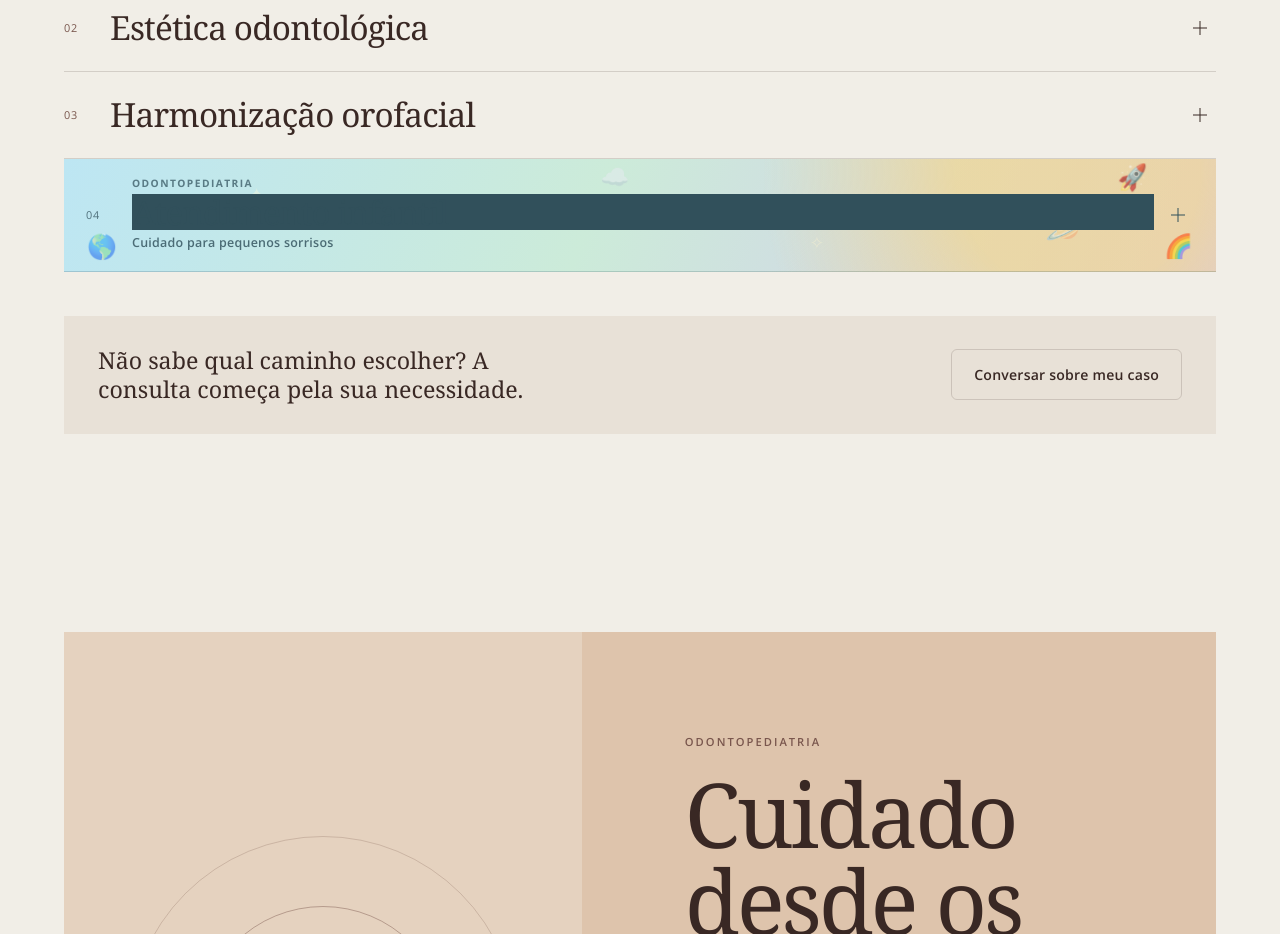
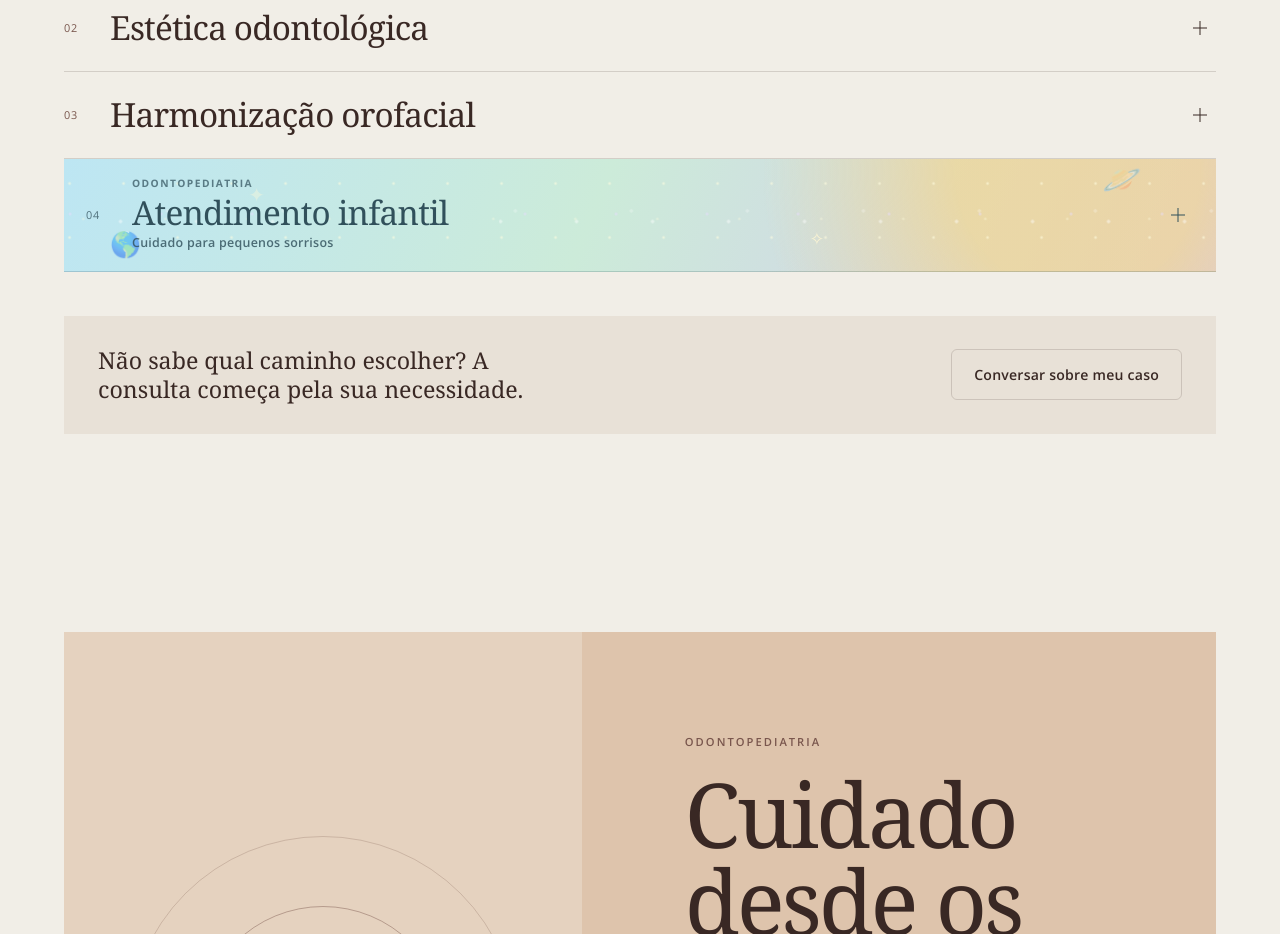
Before and after one commit to MarcusZuim/haven-clinic-landing, a React (Vite) app in the folder website/: page / in a window 1280 px wide. Shown: the part 2820-3754 px from the top of the page. Built offline with nearby package versions, Linux system fonts and the light colour scheme.

Commit message:
Refine pediatric galaxy animation QA artifacts

```diff
--- a/website/src/components/sections/Treatments.tsx
+++ b/website/src/components/sections/Treatments.tsx
@@ -185,8 +185,8 @@ function PediatricDecorations() {
       <span className="pediatric-decoration pediatric-decoration--planet-two">🌎</span>
       <span className="pediatric-decoration pediatric-decoration--star-one">✦</span>
       <span className="pediatric-decoration pediatric-decoration--star-two">✧</span>
-      <span className="pediatric-decoration pediatric-decoration--cloud">☁️</span>
-      <span className="pediatric-decoration pediatric-decoration--rainbow">🌈</span>
+      <span className="pediatric-decoration pediatric-decoration--comet">☄️</span>
+      <span className="pediatric-decoration pediatric-decoration--asteroid">🪨</span>
     </div>
   );
 }
--- a/website/src/styles/global.css
+++ b/website/src/styles/global.css
@@ -708,6 +708,7 @@ blockquote {
 .treatment-group--pediatric {
   position: relative;
   isolation: isolate;
+  container-type: inline-size;
   overflow: hidden;
   border-color: color-mix(in srgb, var(--color-pediatric-ink) 22%, transparent);
   color: var(--color-pediatric-ink);
@@ -719,7 +720,7 @@ blockquote {
 .treatment-group--pediatric .treatment-group__heading,
 .treatment-group--pediatric .treatment-group__panel {
   position: relative;
-  z-index: 1;
+  z-index: 2;
 }
 
 .treatment-group--pediatric .treatment-group__trigger {
@@ -732,10 +733,13 @@ blockquote {
   color: color-mix(in srgb, var(--color-pediatric-ink) 78%, transparent);
 }
 
-.treatment-group--pediatric .treatment-group__title,
+.treatment-group--pediatric .treatment-group__title {
+  color: var(--color-pediatric-ink);
+  background: transparent;
+}
+
 .treatment-group--pediatric .treatment-group__toggle::before,
 .treatment-group--pediatric .treatment-group__toggle::after {
-  color: var(--color-pediatric-ink);
   background-color: var(--color-pediatric-ink);
 }
 
@@ -809,10 +813,32 @@ blockquote {
 .pediatric-decorations {
   position: absolute;
   inset: 0;
-  z-index: -1;
+  z-index: 0;
   overflow: hidden;
   pointer-events: none;
   user-select: none;
+}
+
+.pediatric-decorations::before,
+.pediatric-decorations::after {
+  position: absolute;
+  inset: -10%;
+  content: "";
+  opacity: 0.48;
+  background-image:
+    radial-gradient(circle, rgba(255, 253, 224, 0.92) 0 1px, transparent 1.8px),
+    radial-gradient(circle, rgba(255, 255, 255, 0.72) 0 1.4px, transparent 2.1px),
+    radial-gradient(circle, rgba(231, 219, 255, 0.8) 0 1px, transparent 1.7px);
+  background-position: 0 0, 18px 27px, 36px 12px;
+  background-size: 54px 54px, 76px 76px, 91px 91px;
+  animation: pediatric-star-field-one 22s linear -6s infinite;
+}
+
+.pediatric-decorations::after {
+  opacity: 0.3;
+  background-position: 12px 33px, 45px 8px, 18px 62px;
+  background-size: 82px 82px, 116px 116px, 143px 143px;
+  animation: pediatric-star-field-two 28s linear -14s infinite;
 }
 
 .pediatric-decoration {
@@ -823,24 +849,24 @@ blockquote {
 }
 
 .pediatric-decoration--rocket {
-  top: 14px;
-  right: 5%;
+  bottom: -40px;
+  left: -28px;
+  font-size: 1.7rem;
+  animation: pediatric-rocket 10s linear -2s infinite;
+}
+
+.pediatric-decoration--planet-one {
+  top: 12%;
+  right: 6%;
+  font-size: 2rem;
+  animation: pediatric-planet-orbit 16s ease-in-out -7s infinite;
+}
+
+.pediatric-decoration--planet-two {
+  bottom: 13%;
+  left: 4%;
   font-size: 1.55rem;
-  animation: pediatric-rocket 15s ease-in-out infinite;
-}
-
-.pediatric-decoration--planet-one {
-  top: 48%;
-  right: 11%;
-  font-size: 2.2rem;
-  animation: pediatric-float 18s ease-in-out -5s infinite;
-}
-
-.pediatric-decoration--planet-two {
-  bottom: 12%;
-  left: 2%;
-  font-size: 1.5rem;
-  animation: pediatric-float 20s ease-in-out -9s infinite reverse;
+  animation: pediatric-planet-float 19s ease-in-out -12s infinite;
 }
 
 .pediatric-decoration--star-one {
@@ -859,28 +885,42 @@ blockquote {
   animation: pediatric-twinkle 13s ease-in-out -7s infinite;
 }
 
-.pediatric-decoration--cloud {
-  top: 3%;
-  left: 46%;
-  font-size: 1.45rem;
-  animation: pediatric-cloud 22s ease-in-out -8s infinite;
-}
-
-.pediatric-decoration--rainbow {
-  right: 2%;
-  bottom: 7%;
-  font-size: 1.45rem;
-  animation: pediatric-float 17s ease-in-out -4s infinite;
+.pediatric-decoration--comet {
+  top: 18%;
+  left: -10%;
+  font-size: 1.2rem;
+  opacity: 0.5;
+  animation: pediatric-comet-one 12s linear -4s infinite;
+}
+
+.pediatric-decoration--asteroid {
+  right: -9%;
+  bottom: 20%;
+  font-size: 1rem;
+  opacity: 0.48;
+  animation: pediatric-asteroid-two 14s linear -9s infinite;
 }
 
 @keyframes pediatric-rocket {
-  0%, 100% { opacity: 0.5; transform: translate3d(0, 8px, 0) rotate(-9deg); }
-  50% { opacity: 0.7; transform: translate3d(-10px, -9px, 0) rotate(-4deg); }
-}
-
-@keyframes pediatric-float {
-  0%, 100% { opacity: 0.43; transform: translate3d(0, 5px, 0); }
-  50% { opacity: 0.68; transform: translate3d(0, -8px, 0); }
+  0% { opacity: 0; transform: translate3d(0, 0, 0) rotate(-32deg); }
+  9% { opacity: 0.76; transform: translate3d(10cqw, -4px, 0) rotate(-30deg); }
+  38% { opacity: 0.78; transform: translate3d(43cqw, -18px, 0) rotate(-22deg); }
+  66% { opacity: 0.76; transform: translate3d(76cqw, -72px, 0) rotate(-36deg); }
+  90% { opacity: 0.68; transform: translate3d(106cqw, -144px, 0) rotate(-42deg); }
+  100% { opacity: 0; transform: translate3d(120cqw, -178px, 0) rotate(-42deg); }
+}
+
+@keyframes pediatric-planet-orbit {
+  0%, 100% { opacity: 0.5; transform: translate3d(0, 0, 0) rotate(-8deg); }
+  25% { opacity: 0.68; transform: translate3d(-18px, 14px, 0) rotate(4deg); }
+  50% { opacity: 0.62; transform: translate3d(-28px, -8px, 0) rotate(10deg); }
+  75% { opacity: 0.7; transform: translate3d(-10px, -18px, 0) rotate(2deg); }
+}
+
+@keyframes pediatric-planet-float {
+  0%, 100% { opacity: 0.48; transform: translate3d(0, 0, 0) rotate(0); }
+  30% { opacity: 0.66; transform: translate3d(18px, -22px, 0) rotate(-8deg); }
+  60% { opacity: 0.62; transform: translate3d(28px, 10px, 0) rotate(7deg); }
 }
 
 @keyframes pediatric-twinkle {
@@ -888,9 +928,28 @@ blockquote {
   50% { opacity: 0.86; transform: translate3d(0, -4px, 0); }
 }
 
-@keyframes pediatric-cloud {
-  0%, 100% { opacity: 0.36; transform: translate3d(-3px, 0, 0); }
-  50% { opacity: 0.62; transform: translate3d(8px, 4px, 0); }
+@keyframes pediatric-comet-one {
+  0% { opacity: 0; transform: translate3d(-8cqw, -10px, 0) rotate(22deg); }
+  12% { opacity: 0.52; }
+  72% { opacity: 0.46; transform: translate3d(82cqw, 76px, 0) rotate(22deg); }
+  100% { opacity: 0; transform: translate3d(110cqw, 102px, 0) rotate(22deg); }
+}
+
+@keyframes pediatric-asteroid-two {
+  0% { opacity: 0; transform: translate3d(10cqw, 14px, 0) rotate(0); }
+  14% { opacity: 0.46; }
+  74% { opacity: 0.42; transform: translate3d(-78cqw, -56px, 0) rotate(-135deg); }
+  100% { opacity: 0; transform: translate3d(-105cqw, -72px, 0) rotate(-175deg); }
+}
+
+@keyframes pediatric-star-field-one {
+  0%, 100% { opacity: 0.44; transform: translate3d(-4cqw, -12px, 0); }
+  50% { opacity: 0.66; transform: translate3d(5cqw, 14px, 0); }
+}
+
+@keyframes pediatric-star-field-two {
+  0%, 100% { opacity: 0.26; transform: translate3d(5cqw, 12px, 0); }
+  50% { opacity: 0.46; transform: translate3d(-5cqw, -16px, 0); }
 }
 
 .treatments__foot {
@@ -2025,10 +2084,9 @@ blockquote {
   .treatment-group--pediatric .treatment-group__trigger { padding-inline: 14px; }
   .treatment-group--pediatric .treatment-group__title { font-size: clamp(1.5rem, 8vw, 2rem); }
   .treatment-group--pediatric .treatment-group__number { align-self: start; padding-top: 5px; }
-  .pediatric-decoration--cloud,
-  .pediatric-decoration--planet-one { display: none; }
-  .pediatric-decoration--rocket { right: 3%; opacity: 0.34; }
-  .pediatric-decoration--rainbow { right: -4px; opacity: 0.36; }
+  .pediatric-decoration--star-two { display: none; }
+  .pediatric-decoration--rocket { font-size: 1.45rem; }
+  .pediatric-decoration--asteroid { font-size: 0.85rem; }
   .complete-clinic h2 { font-size: clamp(4rem, 20vw, 5.4rem); }
   .closing__title { font-size: clamp(3.6rem, 18vw, 5rem); }
 }
@@ -2044,5 +2102,7 @@ blockquote {
     transition-duration: 0.01ms !important;
   }
 
-  .pediatric-decoration { animation: none; }
-}
+  .pediatric-decoration,
+  .pediatric-decorations::before,
+  .pediatric-decorations::after { animation: none; }
+}
```
Also changed, not shown: 1 other file (tests, documents, lock files or other folders).
